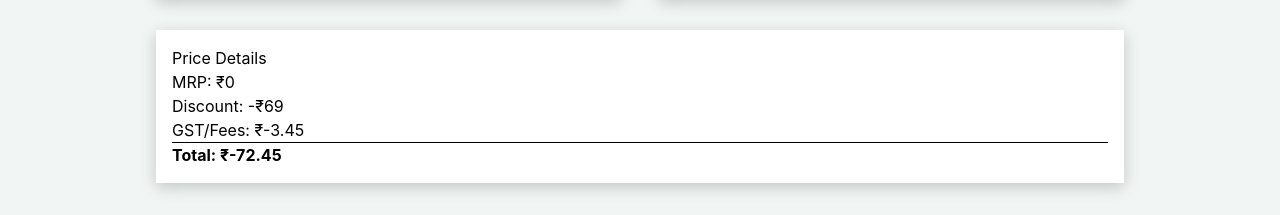
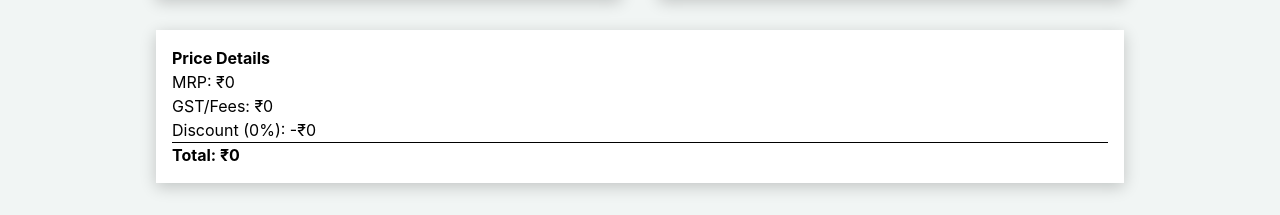
Before and after one commit to vikas-28/dhrati, a React (Vite) app: page /checkout in a window 1280 px wide. Shown: the part 251-466 px from the top of the page. Built offline with nearby package versions, Linux system fonts and the light colour scheme; a web font is replaced by a local one.

Commit message:
updated the discount logic

```diff
--- a/src/components/Pages/Checkout.jsx
+++ b/src/components/Pages/Checkout.jsx
@@ -37,13 +37,31 @@ export default function Checkout() {
       (total, item) => total + item.price * item.quantity,
       0
     );
-    const discount = 69;
+
+    let discount = 0;
+    let discountPercent = 0;
+
+    if (mrp >= 500 && mrp <= 1000) {
+      discountPercent = 5;
+      discount = mrp * 0.05;
+    } else if (mrp > 1000) {
+      discountPercent = 10;
+      discount = mrp * 0.1;
+    }
+
     const gst = (mrp - discount) * 0.05;
     const total = mrp - discount + gst;
-    return { mrp, discount, gst, total };
+
+    return {
+      mrp: Math.round(mrp),
+      discount: Math.round(discount),
+      discountPercent,
+      gst: Math.round(gst),
+      total: Math.round(total),
+    };
   };
 
-  const { mrp, discount, gst, total } = calculatePrice();
+  const { mrp, discount, discountPercent, gst, total } = calculatePrice();
 
   return (
     <div className="checkout-page">
@@ -148,10 +166,14 @@ export default function Checkout() {
       </div>
 
       <div className="price-summary">
-        <h2>Price Details</h2>
+        <h2>
+          <strong>Price Details</strong>
+        </h2>
         <p>MRP: ₹{mrp}</p>
-        <p>Discount: -₹{discount}</p>
         <p>GST/Fees: ₹{gst}</p>
+        <p>
+          Discount ({discountPercent}%): -₹{discount}
+        </p>
         <hr />
         <p>
           <strong>Total: ₹{total}</strong>
```
